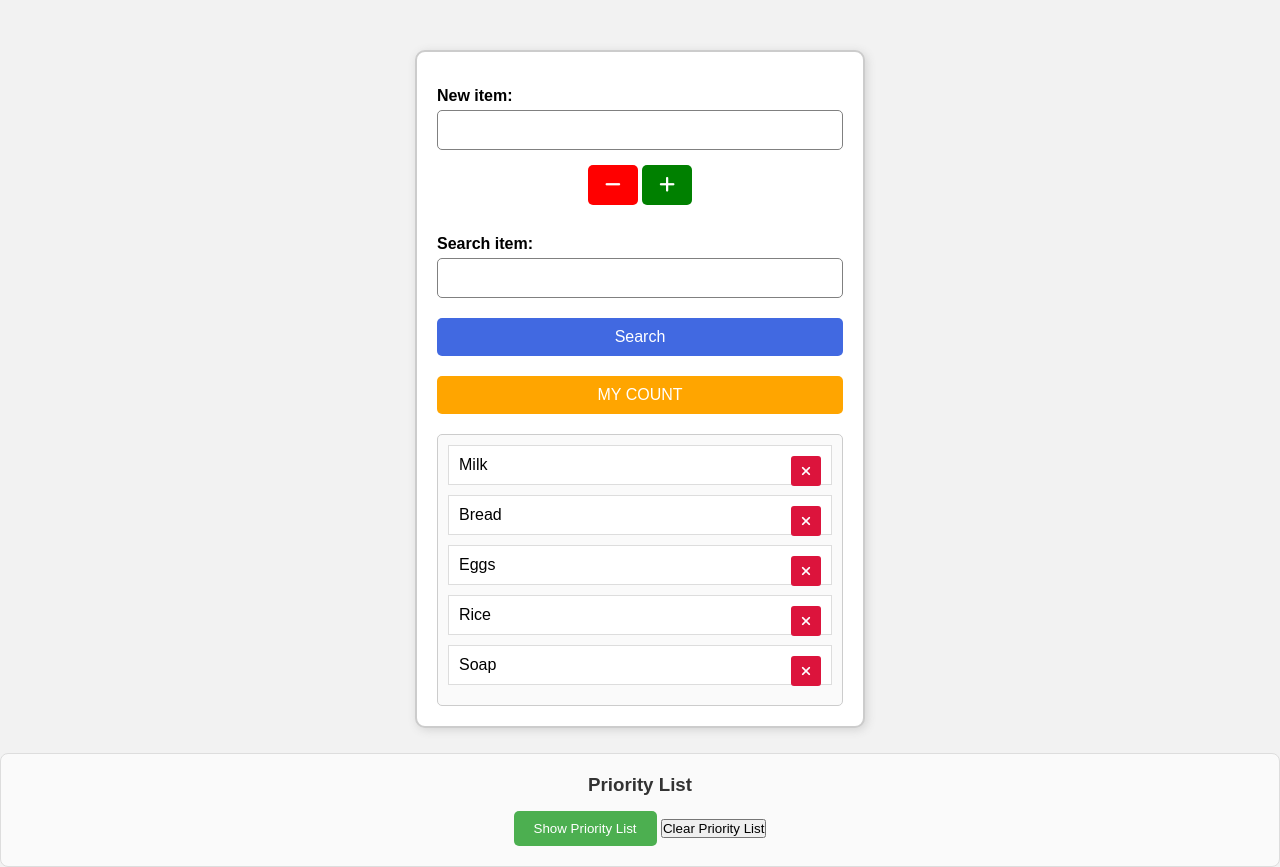
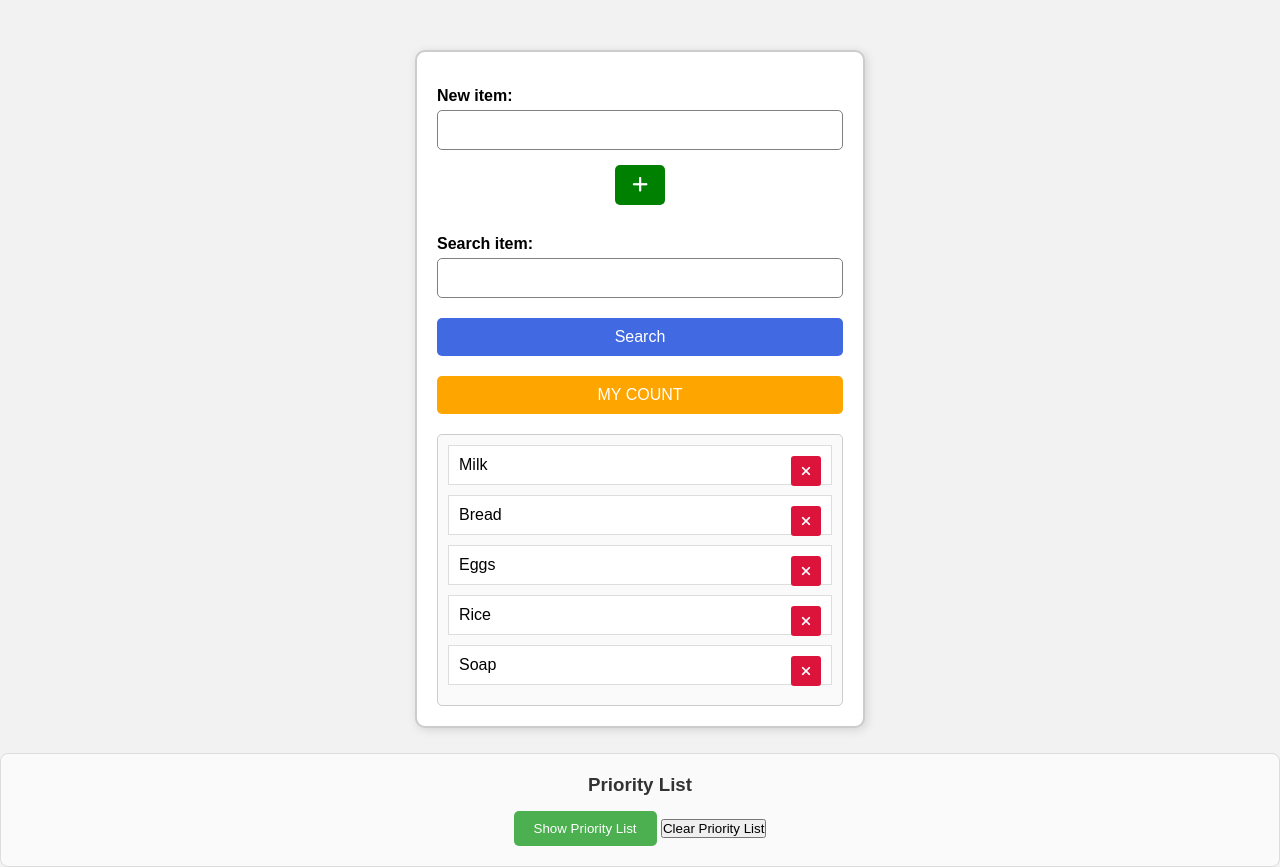
Before and after one commit to kirima-julius/shopping-list, a plain HTML site: page index.html in a window 1280 px wide. Drawn offline with Linux system fonts and the light colour scheme.

Commit message:
Update index.html

```diff
--- a/index.html
+++ b/index.html
@@ -16,7 +16,7 @@ href="https://cdnjs.cloudflare.com/ajax/libs/font-awesome/6.7.2/css/all.min.css"
                 <form >
                     <Label for="newItem" id="newitemLabel">New item:</Label>
                     <input type="text" name="newItemInput" id="newItemInput">
-                    <button type="button" id="removeBtn"><i class="fa-solid fa-minus"></i></button>
+
 
                     <button type="button" id="addBtn"><i class="fa-solid fa-plus"></i></button>
 
```
